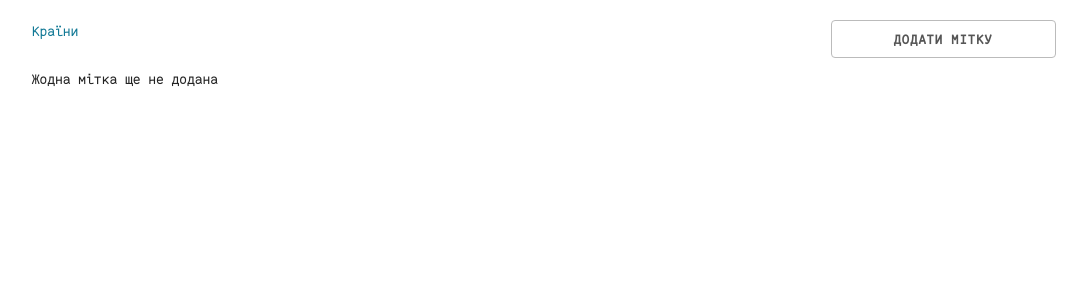
After one commit to samitnuk/talks_keeper, a Django app: page /label/list/ in a window 1280 px wide. The commit adds this page. Shown: the top 300 px of the page, without its empty margins (96-1183 px from the left). Run offline with Django 3.2, Linux system fonts and the light colour scheme; the visitor is signed in with stand-in values (Sample User, id 1); data that the repository does not hold is empty; some libraries are stand-ins or nearby versions.

Commit message:
Update templates

```diff
--- a/talks_keeper/static/css/main_tk.css
+++ b/talks_keeper/static/css/main_tk.css
@@ -98,3 +98,8 @@ textarea.text {
     height: initial;
     min-height: 38px;
 }
+
+.label {
+    padding: 0 5px 0 5px;
+    border-radius: 5px;
+}
--- /dev/null
+++ b/talks_keeper/templates/talks_keeper/label_list.html
@@ -0,0 +1,42 @@
+{% extends 'talks_keeper/_base.html' %}
+
+{% block meta_title %}Мітки{% endblock meta_title %}
+
+{% block header %}
+<div class="row header">
+  <div class="nine columns">
+    <div class="navigation">
+      <a href="{% url 'country_list' %}">Країни</a>
+    </div>
+  </div>
+  <div class="three columns">
+    <a class="button u-full-width"
+      href="{% url 'label_create' %}">Додати мітку
+    </a>
+  </div>
+</div>
+{% endblock header %}
+
+{% block content %}
+  {% for label in labels %}
+  <div class="row not-our-talk">
+    <div class="eleven columns label" style="background-color: {{ label.color }}">
+      {{ label.name}}
+    </div>
+    <div class="one column icons">
+      <a href="{% url 'label_update' label.id %}">
+        <i class="fa fa-pencil" aria-hidden="true"></i></a>
+      <a href="{% url 'label_delete' label.id %}">
+        <i class="fa fa-trash-o" aria-hidden="true"></i></a>
+    </div>
+  </div>
+  {% empty %}
+  <div class="row">
+    Жодна мітка ще не додана
+  </div>
+  {% endfor %}
+{% endblock content %}
+
+{% block extra_js %}
+  <script src="https://use.fontawesome.com/62626c0a50.js"></script>
+{% endblock extra_js %}
```
Also changed, not shown: talks_keeper/templates/talks_keeper/company_detail.html (+8 -2 lines), talks_keeper/templates/talks_keeper/country_detail.html (+8 -2 lines), talks_keeper/templates/talks_keeper/label_detail.html (added, +29 -0 lines), talks_keeper/templates/talks_keeper/label_form.html (added, +23 -0 lines), talks_keeper/templates/talks_keeper/object_confirm_delete.html (renamed from talks_keeper/templates/talks_keeper/talk_confirm_delete.html).
